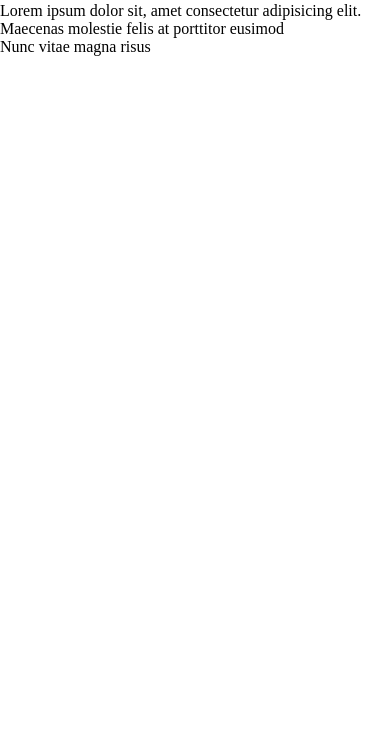
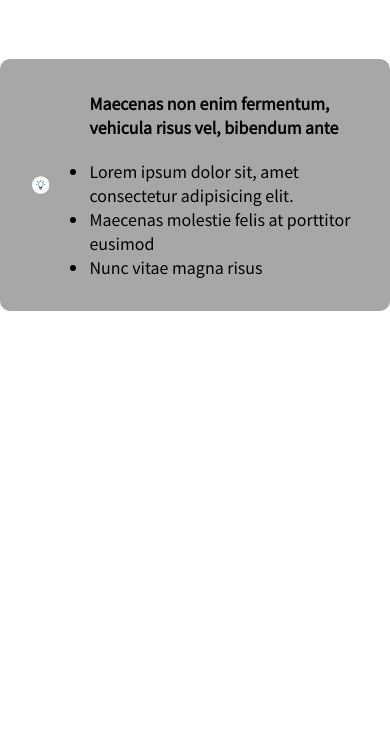
Before and after one commit to JoannaLapa/recrutiment-task, a plain HTML site: page index.html in a window 390 px wide. Shown: the part 107-844 px from the top of the page. Drawn offline with Linux system fonts and the light colour scheme.

Commit message:
mobile & desktop styles done

```diff
--- a/styles.css
+++ b/styles.css
@@ -1,5 +1,59 @@
-*, ::before, ::after {
-    box-sizing: border-box;
-    margin: 0;
-    padding: 0;
+*,
+::before,
+::after {
+	box-sizing: border-box;
+	margin: 0 auto;
+	padding: 0;
 }
+
+body {
+	font-family: 'Noto Sans JP', sans-serif;
+}
+
+main {
+	display: flex;
+	flex-direction: column;
+	justify-items: center;
+	align-items: center;
+	gap: 40px;
+}
+
+h1 {
+	padding: 40px;
+}
+
+.box-container {
+	align-items: center;
+	background-color: #a7a7a7;
+	border-radius: 10px;
+	display: flex;
+	column-gap: 40px;
+	max-width: 400px;
+	padding: 32px;
+	width: 100%;
+
+	@media (min-width: 1024px) {
+		align-items: flex-start;
+		background-color: #f2f2f2;
+		max-width: 600px;
+	}
+}
+
+.list-container {
+	display: flex;
+	flex-direction: column;
+	gap: 20px;
+
+	@media (min-width: 1024px) {
+		background-color: #f2f2f2;
+		gap: 0px;
+		max-width: 600px;
+	}
+}
+
+p {
+	font-weight: 700;
+}
+li {
+	font-weight: 400;
+}
```
